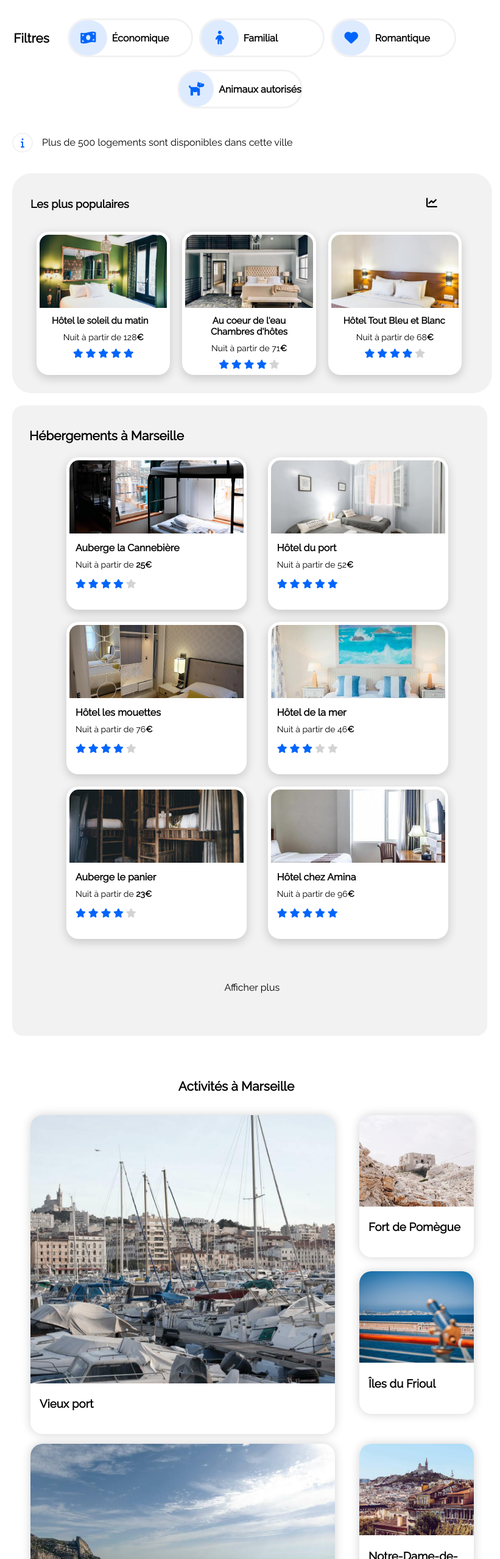
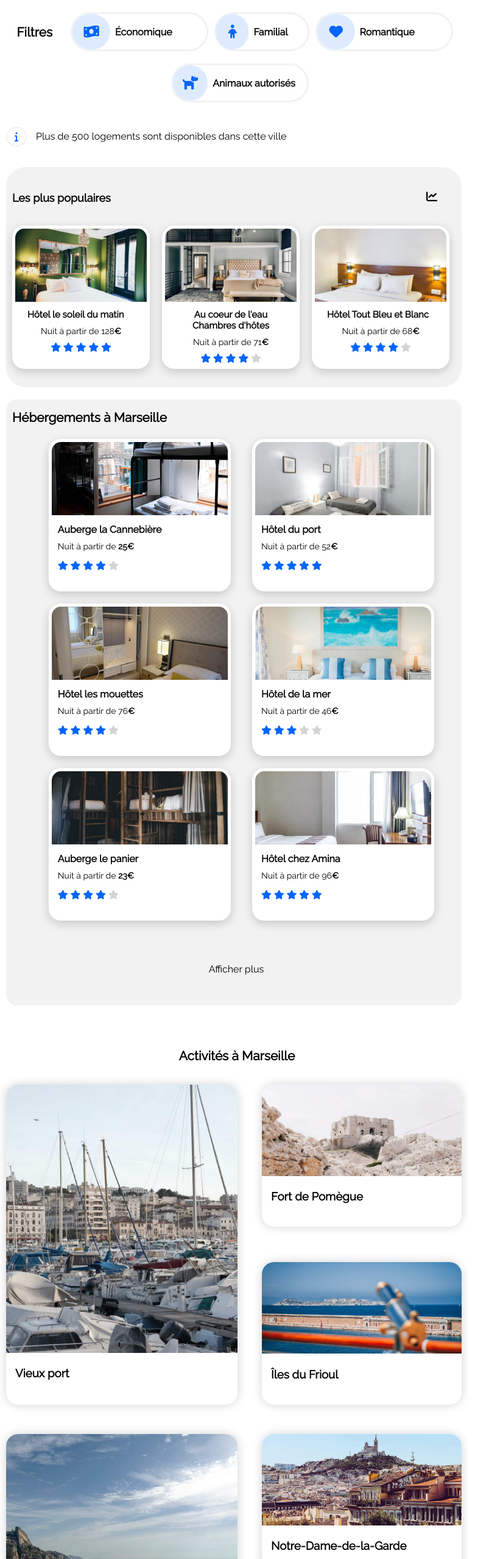
Before and after one commit to AudreyKukfisz/2_03082021, a plain HTML site: page index.html in a window 768 px wide. Shown: the part 243-2800 px from the top of the page at 61% size, 821 px wide, since content can reach past the window. Drawn offline with Linux system fonts and the light colour scheme.

Commit message:
modifications

```diff
--- a/style.css
+++ b/style.css
@@ -2,12 +2,10 @@ body{
   margin: 20px;
   font-family: "Raleway", sans-serif;
 }
-
 #blocpage{
   width: 100%;
   margin: auto;
 }
-
 header img{
   display: flex;
   width: 100px;
@@ -23,7 +21,6 @@ header img{
   margin-right: 5%;
   margin-top: -40px;
 }
-
 header ul {
   display: flex;
   list-style: none;
@@ -32,33 +29,26 @@ header ul {
   margin-left: auto;
   color: #0065fc;
 }
-
 header ul li a:hover {
   border-top: 2px solid #0065fc;
   padding-top: 18px;
   color: #0065fc;
 }
-
 header ul li {
   margin-left: 60px;
 }
-
 a {
   text-decoration: none;
   color: black;
 }
-
-
 .inscrire a {
   color: #0065fc;
   margin-right: 0%;
 }
-
 .inscrire a:hover {
   border-top: 2px solid #0065fc;
   padding-top: 21px;
 }
-
 .inscrire {
   padding-left: 60px;
 }
@@ -73,7 +63,6 @@ a {
   margin-top: 15px;
   align-items: center;
 }
-
 button {
   background-color: #0065fc;
   border: none;
@@ -84,7 +73,6 @@ button {
   cursor: pointer;
   margin: 0 -50px;
 }
-
 .iconemap {
   font-size: 25px;
   background-color: #f2f2f2;
@@ -93,7 +81,6 @@ button {
   width: 30px;
   text-align: center;
 }
-
 input {
   padding: 10px;
   border-radius: 5px;
@@ -107,7 +94,6 @@ input {
   height: 50px;
   font-size: 15px;
 }
-
 .boutonderecherche {
   border-radius: 0px 18px 18px 0;
   padding: 15px;
@@ -116,7 +102,6 @@ input {
   position: relative;
   right: 43px;
 }
-
 .loupelogo i {
   display: none;
 }
@@ -134,16 +119,13 @@ input {
   padding-left: 0.5em;
   cursor: pointer;
   white-space:nowrap
-
 }
-
 .barreFiltre:hover {
   background: #0065fc;
   color: #f2f2f2;
   transition: 0.4s ease-in-out;
   cursor: pointer;
 }
-
 .barreFiltre {
   border: 3px solid #F2F2F2;
   width: 220px;
@@ -156,12 +138,10 @@ input {
   width: 15%;
   height: 9%;
 }
-
 .filtres {
   display: flex;
   align-items: center;
 }
-
 .imagefiltre {
   color: #0065FC;
   font-size: 1.4em;
@@ -171,12 +151,9 @@ input {
   width: 30px;
   text-align: center;
 }
-
-
 .fas {
   color: #0065fc;
 }
-
 .fa-map-marker-alt {
   color: black;
 }
@@ -188,7 +165,6 @@ input {
   align-items: center;
   margin-top: 20px;
 }
-
 .fa-info {
   border: 2px solid #f2f2f2;
   padding: 6px;
@@ -198,8 +174,6 @@ input {
   margin-right: 10px;
   color: #0065FC;
 }
-
-
 .infotext {
   padding-left: 5px;
 }
@@ -220,12 +194,10 @@ input {
   padding: 20px;
   margin: 0 25px 0 0;
 }
-
 .hebergementmarseille {
   display: flex;
   flex-wrap: wrap;
 }
-
 .hotel {
   width: calc(33.3% - 10px);
   background: white;
@@ -235,12 +207,10 @@ input {
   margin: 0 5px 20px 5px;
   box-shadow: 0 5px 16px #0000002e;
 }
-
 .hotel:hover {
   transform: scale(1.05);
   transition: 2s;
 }
-
 .hotel img {
   background-color: white;
   border-radius: 15px 15px 0px 0px;
@@ -249,26 +219,21 @@ input {
   height: 120px;
   object-fit: cover;
 }
-
 .hotel p {
   margin: 5px 10px;
   font-weight: 100;
 }
-
 .hotel h3 {
   margin: 3px 10px;
 }
-
 .etoiles {
   margin: 3px 10px;
   font-size: 15px;
   color: #0065fc;
 }
-
 .main {
   display: flex;
 }
-
 .afficherplus {
   color: black;
   padding-left: 8px;
@@ -282,15 +247,11 @@ input {
   padding: 0px 30px;
   width: 30%;
 }
-
-
 .hebergementspop {
   display: flex;
   flex-direction: column;
   padding: 20px 0px;
-
 }
-
 .hotelpop {
   display: flex;
   justify-content: left;
@@ -304,14 +265,10 @@ input {
   height: 145px;
   box-shadow: 0 5px 16px #0000002e;
 }
-
-
 .hotelpop:hover {
   transform: scale(1.05);
   transition: 0.1s;
-
 }
-
 .popimage {
   background-color: white;
   cursor: pointer;
@@ -322,7 +279,6 @@ input {
   margin: 0px 10px 2px 0px;
   object-fit: cover;
 }
-
 .fa-chart-line:before {
   content: "\f201";
   position: absolute;
@@ -330,22 +286,18 @@ input {
   margin-top: -17px;
   color: black;
 }
-
 .grey {
   color: lightgrey;
 }
-
 .hotelpop h3 {
   font-size: 15px;
   display: table-cell;
   vertical-align: top;
 }
-
 .hotelpop p {
   margin: 10px;
   font-size: 12px;
 }
-
 .etoilespop {
   font-size: 15px;
   color:#0065FC;
@@ -355,7 +307,6 @@ input {
 #Activite {
   width: 80%;
 }
-
 .containerActivites {
   width: 100%;
   display: flex;
@@ -367,61 +318,48 @@ input {
   margin-bottom: 100px;
   box-sizing: border-box;
 }
-
 .blocActivite {
   width: 23%;
 }
-
 .Activite {
   background-color: white;
   border-radius: 1.25rem;
   box-shadow: 0 0 16px #0000002e;
 }
-
 .Activite:hover {
     transform: scale(1.05);
 }
-
 .titresection {
   color: black;
   font-size: 1.3em;
   padding-left: 8px;
 }
-
 .Activite img {
   width: 100%;
   object-fit: cover;
   border-radius: 1.25rem 1.25rem 0 0;
 }
-
 .activite1et4img {
   height: 440px;
 }
-
 .activite2img {
   height: 200px;
 }
-
 .activite3img {
   height: 110px;
 }
-
 .activite5img {
   height: 140px;
 }
-
 .activite6img {
   height: 140px;
 }
-
 .nomactivite {
   padding: 0 0px 5px 20px;
 }
-
 .Activite2 {
   margin: 0px 0px 61px;
 }
-
 .Activite5 {
   margin: 0px 0px 92px;
 }
@@ -431,26 +369,21 @@ input {
 footer{
   background-color: #f2f2f2;
   width: 100%;
-
 }
-
 .blockFooter{
   display: flex;
   max-width: 100%;
   padding: 0 10px;
   box-sizing: border-box;
 }
-
 .interieurblockFooter{
   width: 40%;
 }
-
 .footerTitre{
   display: block;
   font-size: 1.3em;
   font-weight: bold;
 }
-
 .lignesFooter{
   color: black;
   display: block;
@@ -459,7 +392,6 @@ footer{
 }
 
 @media screen and (max-width:646px)
-
 {
 
 h2{
@@ -470,7 +402,6 @@ h2{
   justify-content: center;
   justify-items: center;
 }
-
 H3 {
   font-size: 15px;
   font-weight: bold;
@@ -485,27 +416,22 @@ header{
 .contenunav{
   margin-top: 0;
 }
-
 .inscrire{
   position: absolute;
   top: 42px;
   right: 30px;
 }
-
 .Tit{
   margin-top: 0;
 }
-
 nav{
   align-items: center;
   width: 100%;
 }
-
 header ul li a:hover {
   border-top: none;
   border-bottom: 2px solid #0065fc;
 }
-
 header ul li {
   margin-left: 0;
   padding: 10px 46px 5px 11px;
@@ -530,17 +456,14 @@ header ul li {
 .filtres {
 display: grid;
 }
-
 .titrefiltres {
   margin-bottom: 10px;
 }
-
 .barreFiltre {
   display: flex;
   width: max-content;
   margin-bottom: 10px;
 }
-
 .fam {
   position: absolute;
   top: 336px;
@@ -548,7 +471,6 @@ header ul li {
   width: 35%;
   height: 8%;
 }
-
 .imagefiltre{
   display: flex;
   width: min-content;
@@ -560,7 +482,6 @@ header ul li {
   display: flex;
   flex-direction: column;
 }
-
 #Hebergements {
   width: 100%;
   background-color: white;
@@ -568,12 +489,10 @@ header ul li {
   margin: 0%;
   padding: 0;
 }
-
 .hebergementmarseille {
   display: flex;
   flex-direction: column;
 }
-
 .hotel {
   width: 95%;
   height: 210px;
@@ -588,17 +507,14 @@ header ul li {
   margin: 8px;
   font-size: 14px;
 }
-
 .hotelpop p{
   margin-top: 20px;
 }
-
 .fa-chart-line:before {
   right: 50px;
   margin-top: -17px;
   color: black;
 }
-
 #pluspopulaires {
   width: 100%;
   margin: 0;
@@ -606,7 +522,6 @@ header ul li {
   order: 1;
   display: grid;
 }
-
 .etoilespop{
   display: flex;
   margin: 43px;
@@ -620,21 +535,17 @@ header ul li {
   margin-bottom: 25px;
   justify-content: normal;
 }
-
 .blocActivite {
   width: auto;
 }
-
 .Activite img{
   width: 100%;
   height: 100px;
 }
-
 .Activite{
   margin-bottom: 30%;
   height: 70px;
 }
-
 .nomactivite{
   padding: 8px 0px 5px 20px;
   border-radius: 0 0 1.25rem 1.25rem;
@@ -642,19 +553,15 @@ header ul li {
   box-shadow: 0 5px 16px #0000002e;
   margin-top: -12px;
 }
-
-
 .Activite img{
   width: 100%;
   height: 100px;
   object-fit: cover;
 }
-
 .Activite{
   margin-bottom: 30%;
   height: 70px;
 }
-
 .nomactivite{
   padding: 8px 0px 5px 20px;
   border-radius: 0 0 1.25rem 1.25rem;
@@ -668,7 +575,6 @@ header ul li {
 .blockFooter{
   display:grid;
 }
-
 .interieurblockFooter {
   width: auto;
 }
@@ -677,10 +583,10 @@ header ul li {
 @media screen and (min-width: 647px) and (max-width: 1024px)
 {
 
+body{
+  margin: 10px;
+}
 /*NAVIGATION*/
-.contenunav{
-  margin-right: -0%;
-}
 
 .logosearch{
   margin-left: 20px;
@@ -693,8 +599,6 @@ header ul li {
   flex-wrap: wrap;
   justify-content: center;
 }
-
-
 .titrefiltres{
   display: block;
   margin-left: -7px;
@@ -704,13 +608,12 @@ header ul li {
   height: 5%;
   top: 28%;
   margin: 34px 0 0 55%;
-
 }
 
 /*Hébergements Populaires*/
 
 #pluspopulaires {
-    width: 125%;
+  width: 100%;
   margin-right: 60px;
 }
 
@@ -719,20 +622,16 @@ header ul li {
 #Hebergements{
   display: flex;
   flex-wrap: wrap;
-    width: 127%;
+  width: 100%;
   margin-top: 20px;
-
 }
-
 .hebergementmarseille{
   justify-content: center;
 }
-
 .hotel{
   width: 40%;
   margin-left: 30px;
 }
-
 .afficherplus{
   position: relative;
   margin: 50px 50px 50px 50px;
@@ -740,55 +639,35 @@ header ul li {
 
 /*Acticités*/
 
-  #Activites{
+.containerActivites{
+  display: grid;
+  grid-template-columns: 380px  1fr;
+  grid-column-gap: 40px;
+  grid-row-gap: 3em;
+  height: 1040px;
 
 }
-
-  .containerActivites{
-
-
-    display: grid;
-    grid-template-columns: 500px  1fr;
-    grid-column-gap: 40px;
-    grid-row-gap: 1em;
-    height: 1040px;
-    margin-left: 30px;
-
-
-
-}
-
 .blocActivite{
    width: 100%;
-
-
 }
-
-
 .activite2img {
-      height: 150px;}
+  height: 150px;
+}
 .activite3img {
-        height: 150px;}
+  height: 150px;
+}
 .activite5img {
-          height: 150px;}
+  height: 150px;
+}
 .activite6img {
   height: 150px;
-
 }
-
 .Activite2 {
-          margin: 0px 0px 58px;}
-  .Activite3{
-    margin-top: -35px;
+  margin: 0px 0px 58px;
 }
-
 .Activite5 {
-    margin: 0px 0px 80px;}
-  .Activite6{
-
-
+  margin: 0px 0px 80px;
 }
-
 
 
 /*Responsive Tablette*/
@@ -796,19 +675,14 @@ header ul li {
 
 @media screen and (max-width: 1024px)
 {
-
-
 /*NAVIGATION*/
 .contenunav{
   width: 100%;
   margin-right: 3%;
 }
-
 .Tit{
   text-align: center;
-
 }
-
 .logosearch {
   position: relative;
   left: 50%;
@@ -821,19 +695,14 @@ header ul li {
 .titre{
   padding-right: 2em;
 }
-
 .filtres{
   width: 100%;
 }
-
 .fam{
   top: 35%;
-
 }
 .barreFiltre {
-
   margin: 10px 0px 10px 10px;
-  width: 200px;
 }
 
 /*Information*/
@@ -844,7 +713,7 @@ header ul li {
 
 /*Hébergements et Pop*/
 .hebergementetpop{
-  width: 80%;
+
   margin: 25px 0 50px;
   flex-direction: column-reverse;
 }
@@ -853,27 +722,25 @@ header ul li {
 .titresection {
   text-align: center;
   padding-bottom: 5px;
+  padding-left: 10px;
+
 }
-
 #Hebergements {
   margin-bottom: 20px;
   border-radius: 18px;
+  padding: 0px;
 }
-
 .hotel h3{
   font-size: 16px;
   margin-block: 10px;
   width: max-content;
 }
-
 .hotel p{
   font-size: 14px;
 }
-
 .etoiles{
   padding-top: 10px;
 }
-
 .hotel{
   height: 250px;
   margin-left: 30px;
@@ -884,18 +751,17 @@ header ul li {
   font-size: 18px;
   font-weight: bold;
   margin-top: 40px;
+  padding-left: 10px;
 }
 #pluspopulaires {
   margin-left: 0;
-
+  padding: 0;
 }
-
 .hebergementspop {
   flex-direction: row;
   margin-block: 10px;
   margin-right: 10px;
 }
-
 .hotelpop{
   width: 150%;
   height: 235px;
@@ -914,37 +780,29 @@ header ul li {
   text-align: center;
   padding-top: 10px;
   margin:0;
-
 }
-
 .popimage{
   width: 100%;
   height: 120px;
   border-radius: 15px 15px 0px 0px;
   margin: 0px 10px 2px 0px;
   object-fit: cover;
-
 }
-
 .etoilespop{
   padding-top: 10px;
   margin: 0;
   flex-direction: row;
   text-align: center;
 }
-
 .fa-chart-line:before {
     right: 50px;
     color: black;
 }
-
 .afficherplus{
   width: auto;
 }
 
 /*Acticités*/
-
-
 
 .nomactivite{
   padding: 0px 15px 20px;
@@ -953,19 +811,10 @@ header ul li {
 /*Footer*/
 
 footer{
- width: 110%;
+  margin: 0px;
+ width: 100%;
 }
-
 .interieurblockFooter{
   width: 100%;
   padding: 10px 10px 0 10px;
 }
-
-}
-/* GRAND ECRAN */
-
-@media screen and (min-width: 1025px) and (max-width: 1600px) {
-#pluspopulaires {
-  display: grid;
-  }
-}
```
Lines whose indentation alone changed are shown as unchanged.
